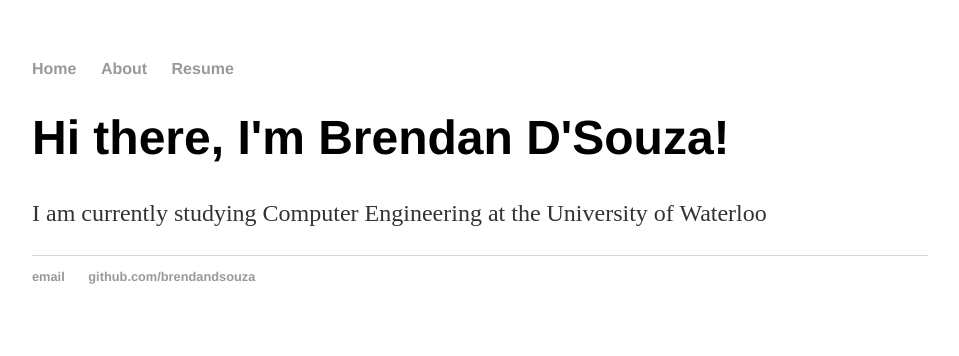
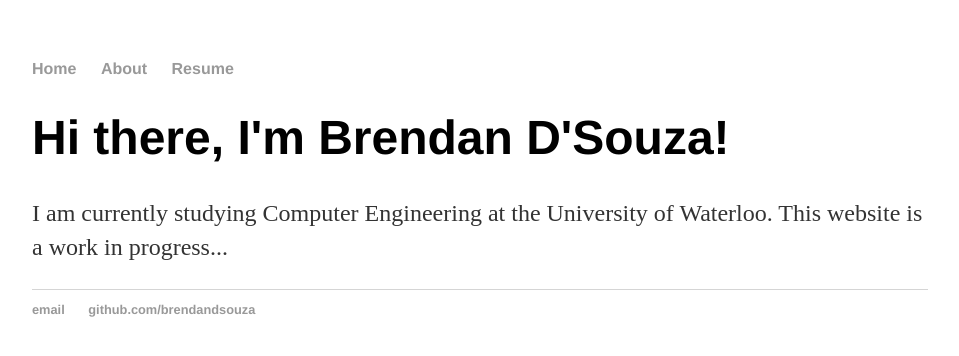
Before and after one commit to brendandsouza/brendandsouza.github.io, a Jekyll site: the page built from index.html, in a window 1280 px wide. Shown: the top 356 px of the page, without its empty margins (160-1119 px from the left). Built offline with Jekyll 4.4.1, drawn with Linux system fonts in a browser that asks for light colours.

Commit message:
work in progress...

```diff
--- a/index.html
+++ b/index.html
@@ -4,5 +4,6 @@ title: Brendan D'Souza
 ---
 <div class="blurb">
 	<h1>Hi there, I'm Brendan D'Souza!</h1>
-	<p>I am currently studying Computer Engineering at the University of Waterloo</p>
+	<p>I am currently studying Computer Engineering at the University of Waterloo. This website is a work in progress...</p>
+
 </div><!-- /.blurb -->
```
